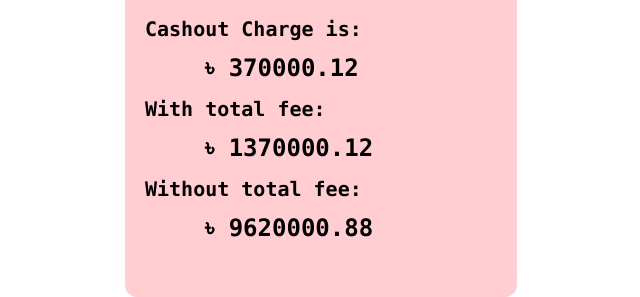
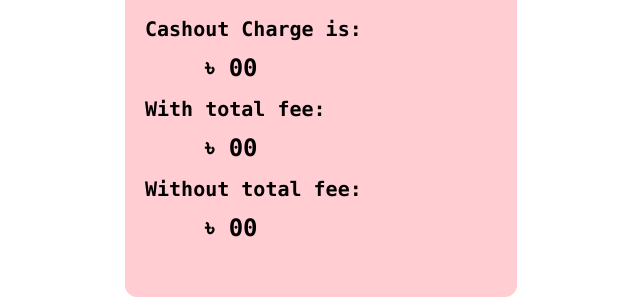
Before and after one commit to masud1680/Cashout-Charge-Calculator, a plain HTML site: page index.html in a window 1280 px wide. Shown: the part 515-812 px from the top of the page, without its empty margins (319-959 px from the left). Drawn offline with nearby package versions, Linux system fonts and the light colour scheme.

Commit message:
Update index.html

```diff
--- a/index.html
+++ b/index.html
@@ -58,13 +58,14 @@
         <div class="result-section ">
                     <h3 class=" text-4xl mt-8 mb-3  place-items-center grid font-mono"><span>Result</span></h3>
         <div class=" ml-5 text-xl font-mono leading-10">
-            <p> Cashout Charge is: <br> <span id="charge" class="ml-15 text-2xl ">৳ 370000.12 </span></p>
-            <p>With total fee: <br><span id="withCharge" class="ml-15 text-2xl "> ৳ 1370000.12</span></p>
-            <p>Without total fee: <br><span id="withOutCharge" class="ml-15 text-2xl "> ৳ 9620000.88</span></p>
+            <p> Cashout Charge is: <br> <span id="charge" class="ml-15 text-2xl ">৳ 00 </span></p>
+            <p>With total fee: <br><span id="withCharge" class="ml-15 text-2xl "> ৳ 00</span></p>
+            <p>Without total fee: <br><span id="withOutCharge" class="ml-15 text-2xl "> ৳ 00</span></p>
         </div>
         </div>
         </div>
     </div>
     <script src="app.js"></script>
 </body>
+
 </html>
```
